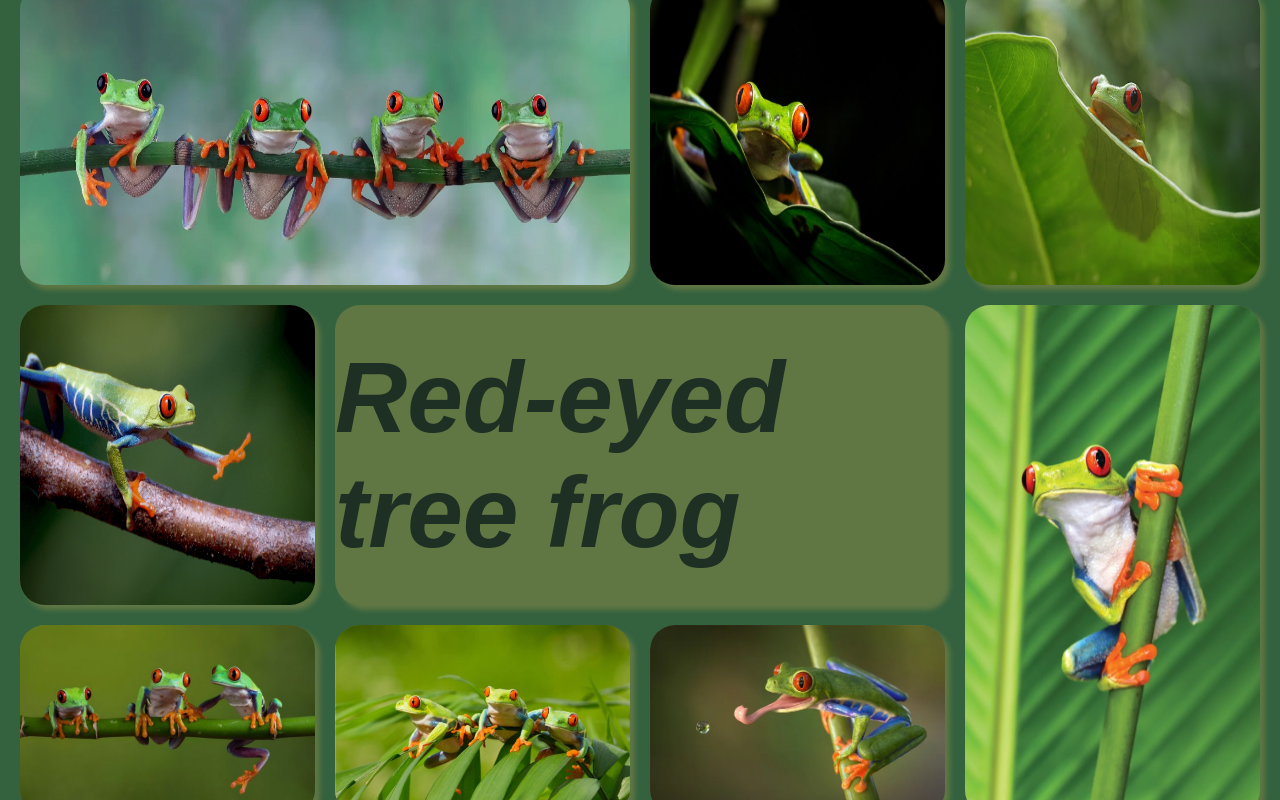
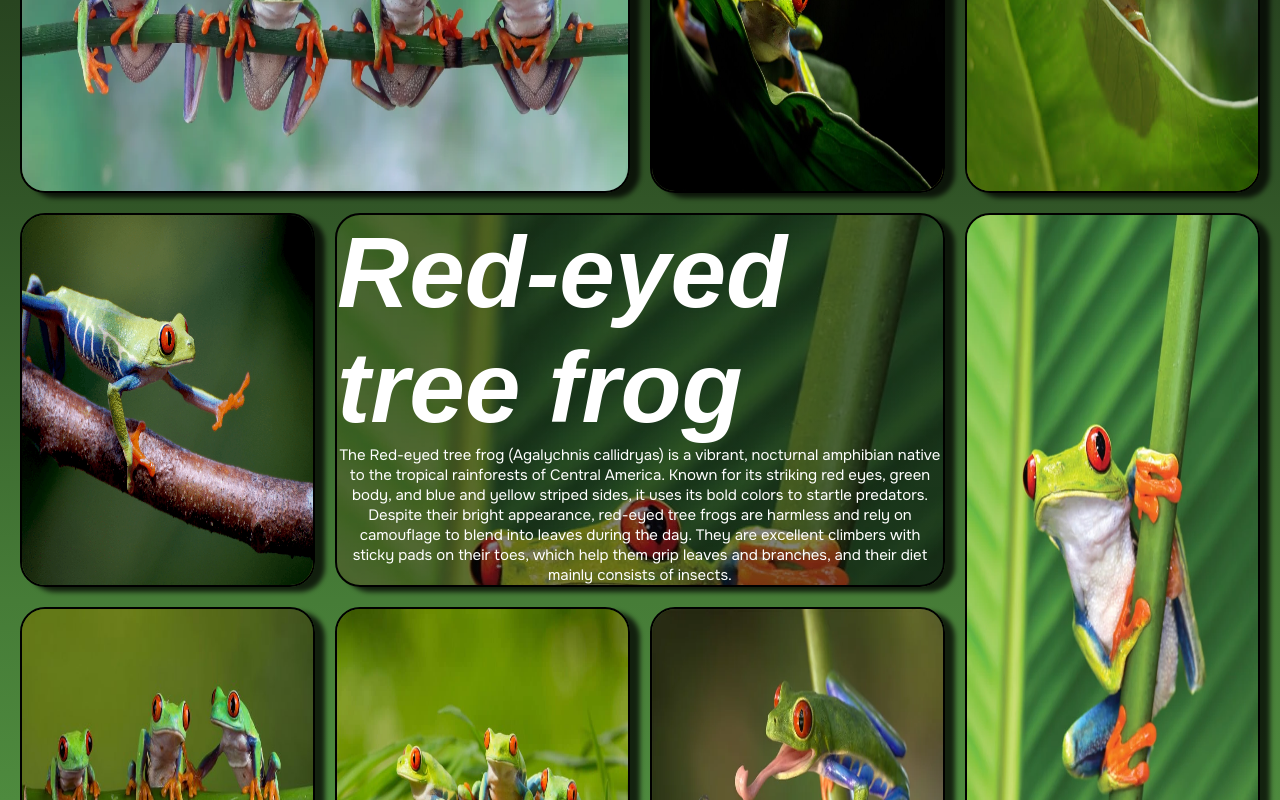
Before and after one commit to Mathias0la/CSS-Grid-assignment, a plain HTML site: page index.html in a window 1280 px wide. Drawn offline with Linux system fonts and the light colour scheme; a web font is replaced by a local one.

Commit message:
Added box-shadow to grid items and added different font for description text. Some styling changes to font-size as well.

```diff
--- a/index.html
+++ b/index.html
@@ -4,7 +4,7 @@
     <meta charset="UTF-8">
     <meta name="viewport" content="width=device-width, initial-scale=1.0">
     <link rel="stylesheet" href="styles.css">
-    <title>Grid</title>
+    <title>Red-eyed tree frog Grid</title>
 </head>
 <body>
 
@@ -15,22 +15,22 @@
 
 
     <div class="grid-item item1">
-       <img class="grid-image" src="assets/shutterstock_2037715718-1500x500.webp" alt="Picture of a red eyed tree frog">
+       <img class="grid-image" src="assets/shutterstock_2037715718-1500x500.webp" alt="Picture of four Red-eyed tree frogs on a branch">
 
     </div>
 
     <div class="grid-item item2">
-        <img class="grid-image" src="assets/froggi.jpg" alt="Picture of a red eyed tree frog">
+        <img class="grid-image" src="assets/froggi.jpg" alt="Picture of a red eyed tree frog on a leaf">
     </div>
 
 
 
     <div class="grid-item item3">
-        <img class="grid-image" src="assets/frg0.jpg" alt="Picture of a red eyed tree frog">
+        <img class="grid-image" src="assets/frg0.jpg" alt="Picture of a small red eyed tree frog on a leaf">
     </div>
 
     <div class="grid-item item4">
-        <img class="grid-image" src="assets/Red-eyed-tree-frog-feature.webp" alt="Picture of a red eyed tree frog">
+        <img class="grid-image" src="assets/Red-eyed-tree-frog-feature.webp" alt="Picture of a red eyed tree frog walking on a branch">
 
     </div>
 
@@ -38,22 +38,26 @@
        <h1 class="center-text">
         Red-eyed tree frog
        </h1>
+
+       <p>The Red-eyed tree frog (Agalychnis callidryas) is a vibrant, nocturnal amphibian native to the tropical rainforests of Central America. Known for its striking red eyes, green body, and blue and yellow striped sides, it uses its bold colors to startle predators. Despite their bright appearance, red-eyed tree frogs are harmless and rely on camouflage to blend into leaves during the day. They are excellent climbers with sticky pads on their toes, which help them grip leaves and branches, and their diet mainly consists of insects.</p>
+
+
     </div>
 
     <div class="grid-item item6">
-        <img class="grid-image" src="assets\2853027-6ca7f9fc_1024_1024.webp" alt="Picture of a red eyed tree frog">
+        <img class="grid-image" src="assets\2853027-6ca7f9fc_1024_1024.webp" alt="Picture of a red eyed tree frog hanging onto a stick">
     </div>
 
     <div class="grid-item item7">
-        <img class="grid-image" src="assets/redeyedfrogs.jpg" alt="Picture of a red eyed tree frog">
+        <img class="grid-image" src="assets/redeyedfrogs.jpg" alt="Picture of three red eyed tree frogs on a branch">
     </div>
 
     <div class="grid-item item8">
-        <img class="grid-image" src="assets/red-eyed-tree-frogs-5-1024x614.jpg" alt="Picture of a red eyed tree frog">
+        <img class="grid-image" src="assets/red-eyed-tree-frogs-5-1024x614.jpg" alt="Picture of three red eyed tree frogs on leaves">
     </div>
 
     <div class="grid-item item9">
-        <img class="grid-image" src="assets\red-eyed-tree-frog-v0-xcy1b2rajoz81.webp" alt="Picture of a red eyed tree frog">
+        <img class="grid-image" src="assets\red-eyed-tree-frog-v0-xcy1b2rajoz81.webp" alt="Picture of a red eyed tree frog catching a drop of water with its tongue">
     </div>
 
 
--- a/styles.css
+++ b/styles.css
@@ -1,4 +1,5 @@
 @import url('https://fonts.googleapis.com/css2?family=Alumni+Sans+Pinstripe:ital@0;1&display=swap');
+@import url('https://fonts.googleapis.com/css2?family=Figtree:ital,wght@0,300..900;1,300..900&family=Onest:wght@100..900&family=Rubik:ital,wght@0,300..900;1,300..900&display=swap');
 
 *{
     margin: 0;
@@ -6,8 +7,10 @@
     box-sizing: border-box;
 }
 
+
+
 body{
-    background-color: #34623F;
+    background-image: linear-gradient(to top, #4e8a3e,#467c37,#3c6930,#315527,#284420);
     font-family: "Alumni sans pinstripe",sans-serif;
 
 }
@@ -18,12 +21,13 @@ main{
     justify-content: center;
     align-items: center;
     overflow: hidden;
+
 }
 
 .grid-container{
     display:grid;
     grid-template-columns: repeat(4,1fr);
-    grid-template-rows: 300px 300px;
+    grid-auto-rows: 1fr;
     gap: 20px;
     padding: 20px;
 
@@ -36,12 +40,16 @@ main{
 }
 
 .grid-item{
-    background-color: #607744;
+    background-image: linear-gradient(rgba(0, 0, 0, 0.5), rgba(0, 0, 0, 0.5)),
+    url(assets/2853027-6ca7f9fc_1024_1024.webp);
     overflow: hidden;
     border-radius: 25px;
-    box-shadow: 5px 5px 5px #607744;
+    box-shadow: rgba(0, 0, 0, 0.75) 10px 5px 5px 0px;
+    border: 2px solid black;
     object-fit: cover;
 }
+
+
 
 
 
@@ -74,6 +82,19 @@ main{
     display: flex;
     justify-content: center;
     align-items: center;
+    flex-direction: column;
+
+}
+
+p{
+    justify-content: center;
+    align-items: center;
+    color: white;
+    text-align: center;
+    font-size: 15px;
+    text-shadow: 10px black;
+    font-weight: 400;
+    font-family: "Onest",sans-serif;
 
 }
 
@@ -99,6 +120,6 @@ main{
     justify-content: center;
     font-size: 100px;
     font-weight: 800;
-    color: #1E2F23;
+    color: #ffffff;
     font-style: italic;
 }
```
